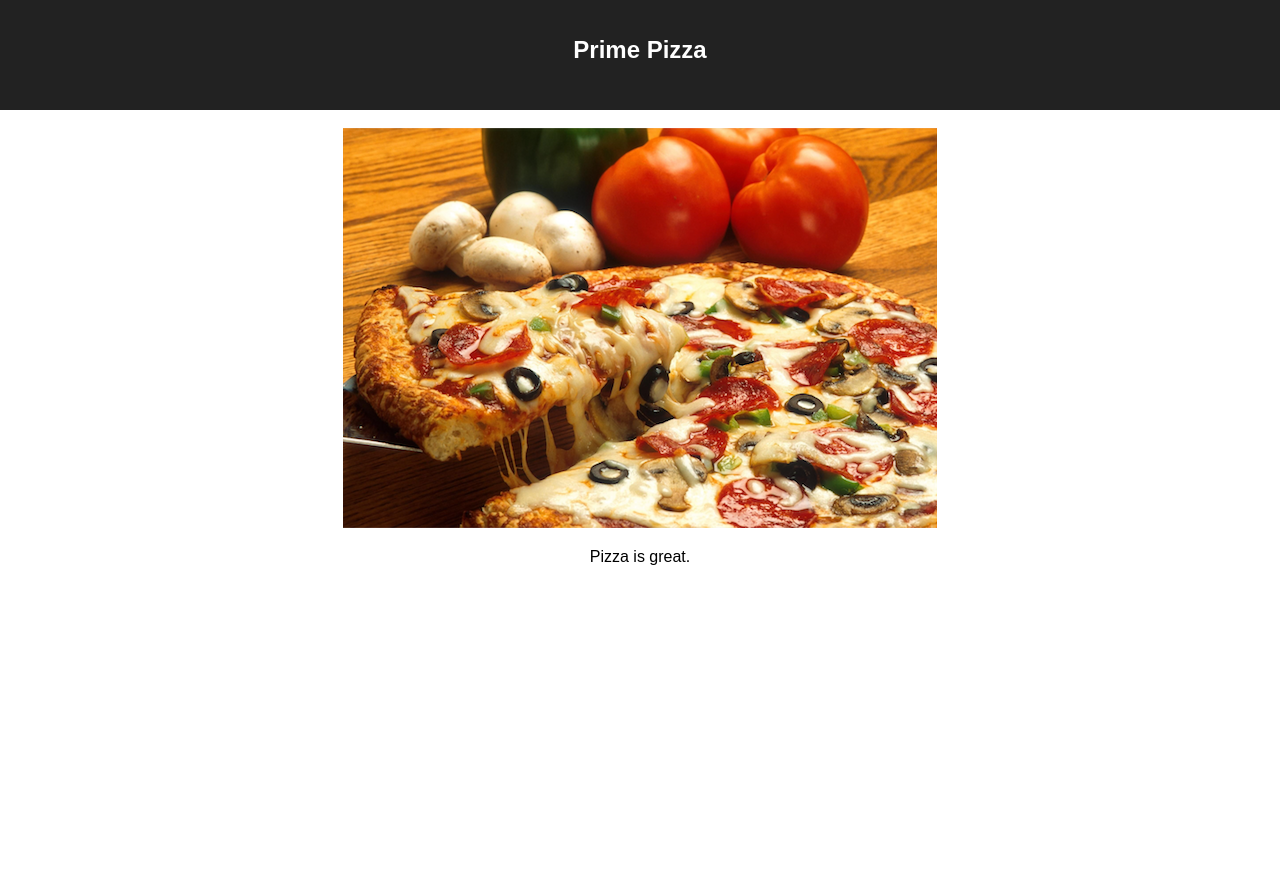
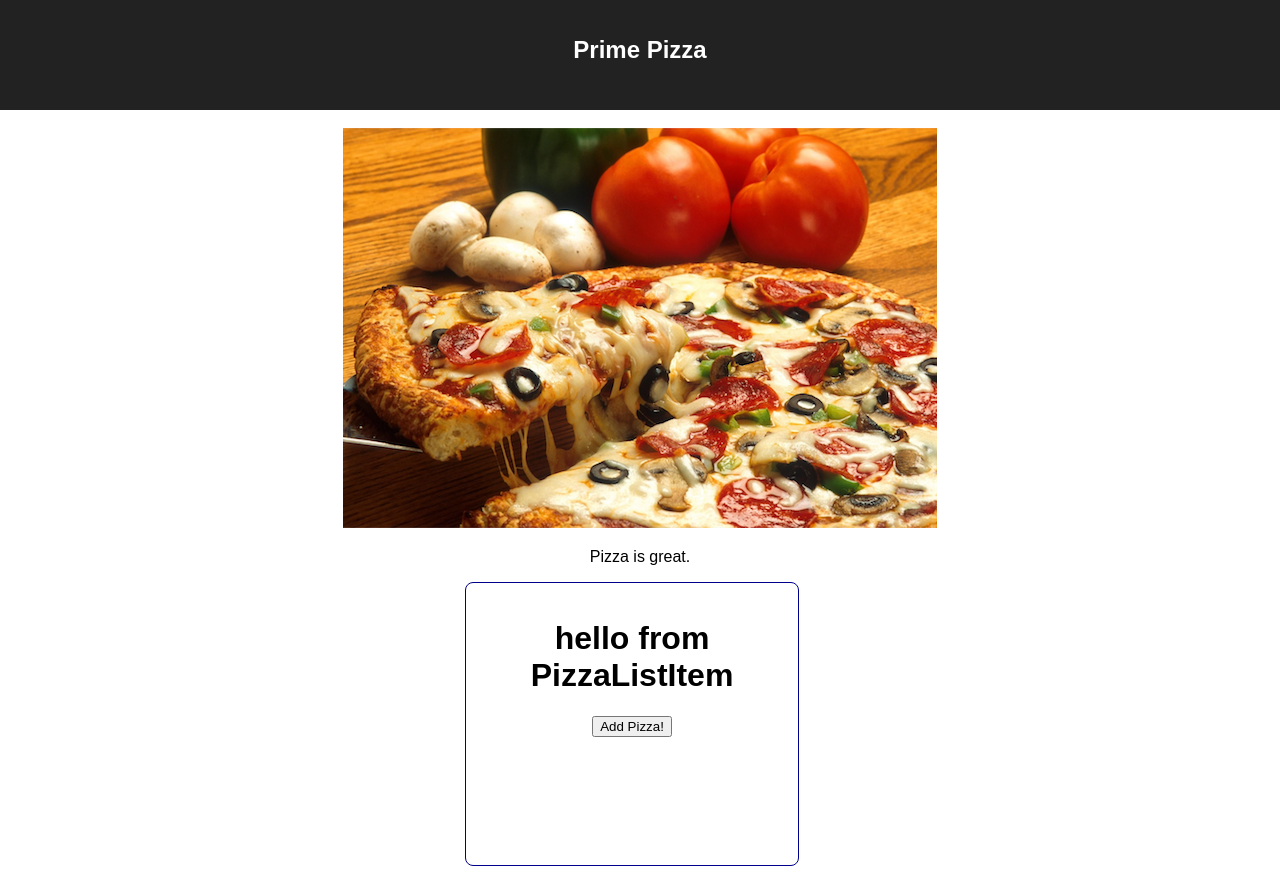
Before and after one commit to JoeleenKado/redux-pizza-parlor, a React app: page / in a window 1280 px wide. Before the commit the page ends 800 px from the top, so only its background shows below. Built offline with nearby package versions, Linux system fonts and the light colour scheme.

Commit message:
conditional render-button

```diff
--- a/package.json
+++ b/package.json
@@ -8,7 +8,9 @@
     "pg": "^8.2.1",
     "react": "^16.8.6",
     "react-dom": "^16.8.6",
-    "react-scripts": "^3.4.0"
+    "react-redux": "^7.2.2",
+    "react-scripts": "^3.4.0",
+    "redux": "^4.0.5"
   },
   "devDependencies": {
     "nodemon": "^1.18.4"
--- a/src/components/App/App.css
+++ b/src/components/App/App.css
@@ -21,3 +21,15 @@
   from { transform: rotate(0deg); }
   to { transform: rotate(360deg); }
 }
+
+.card {
+  border: 1px solid darkblue;
+  border-radius: .5em;
+  display: inline-block;
+  width: 300px;
+  height: 250px;
+  text-align: center;
+  padding: 1em;
+  margin-right: 1em;
+  margin-bottom: 1em;
+}
--- a/src/components/App/App.js
+++ b/src/components/App/App.js
@@ -1,6 +1,7 @@
 import React, { Component } from 'react';
 import axios from 'axios';
 import './App.css';
+import PizzaListItem from '../PizzaListItem/PizzaListItem';
 
 class App extends Component {
   render() {
@@ -12,6 +13,7 @@ class App extends Component {
         <br/>
         <img src="images/pizza_photo.png"/>
         <p>Pizza is great.</p>
+        <PizzaListItem/>
       </div>
     );
   }
--- a/src/components/PizzaListItem/PizzaListItem.js
+++ b/src/components/PizzaListItem/PizzaListItem.js
@@ -1,39 +1,38 @@
 import React, { Component } from 'react';
 import { connect } from 'react-redux';
 
+class PizzaListItem extends Component {
 
+    state = {
+        showAdd: true,
+    }
 
-
-class template extends Component {
-
+    togglAddRemove = () => {
+        this.setState({
+            showAdd: !this.state.showAdd // flip the boolean using ! NOT
+        })
+    }
 
     render() {
 
         return (
-            <h1>hello from template</h1>
+            <div className="card">
+                <h1>hello from PizzaListItem</h1>
+
+                {/*<h2>{this.props.pizza.name}</h2>
+            <p>description: {this.props.pizza.description}</p>
+            <p>price: {this.props.pizza.price}</p>
+            <section>
+            { this.state.showAdd && // if this part is false, the next part won't show
+                `Name: ${this.props.pizza.name}` }
+            </section> */}
+
+                <button onClick={this.togglAddRemove}>
+                    {this.state.showAdd ? `Add Pizza!` : `Remove Pizza!`}
+                </button>
+
+            </div>
         )
-
-
-
-
     }
-
-
-
-
-
-
-
 }
-
-
-
-
-
-
-
-
-
-
-
-export default connect()(template);
+export default PizzaListItem;
```
Also changed, not shown: 1 other file.
